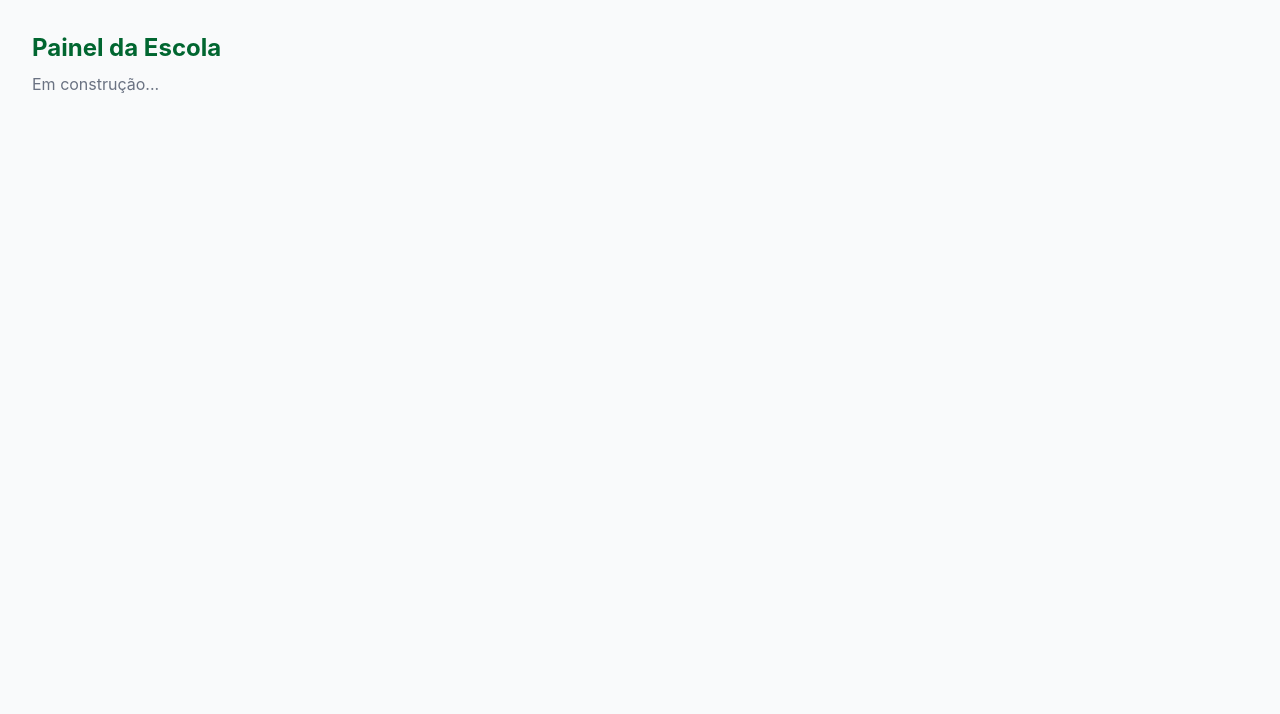
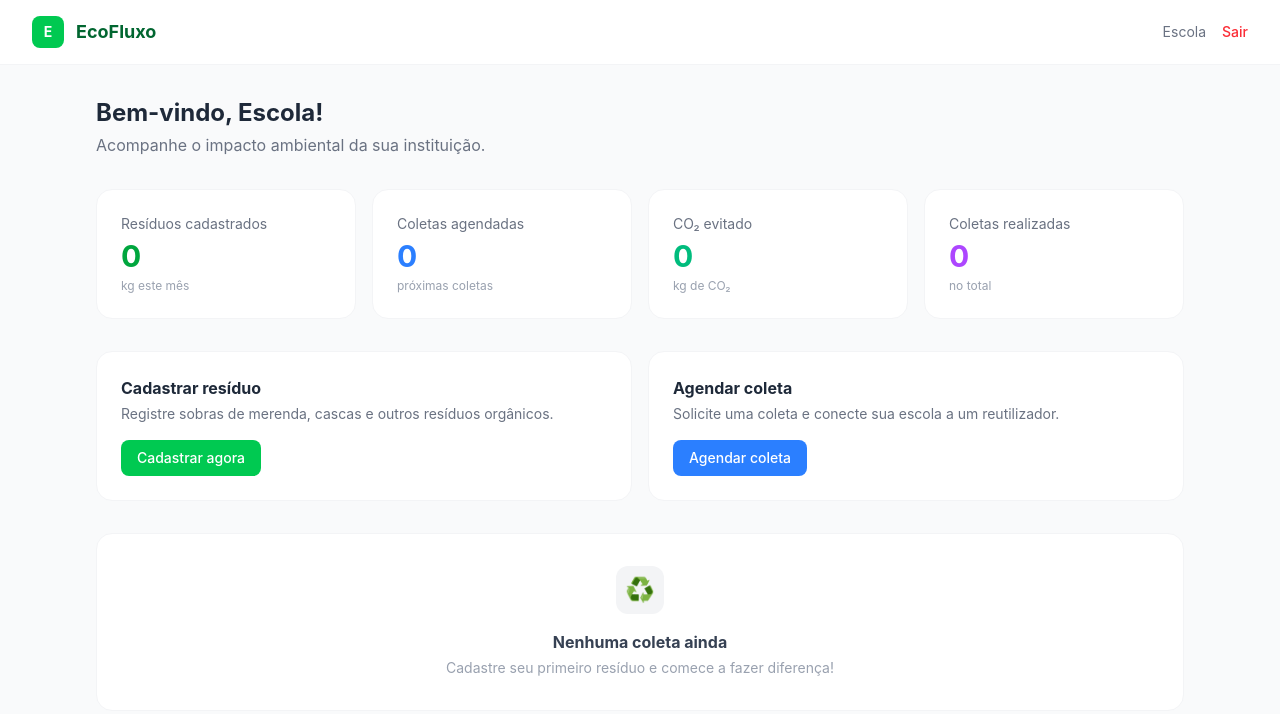
Before and after one commit to viniciusgabriel7773/Ecofluxo, a React app in the folder frontend/: page /school/dashboard in a window 1280 px wide. Shown: the top 714 px of the page. Built offline with nearby package versions, Linux system fonts and the light colour scheme; no server answers; the HTML template or start-up script is replaced by a standard one.

Commit message:
feat: dashboard da escola com cards de metricas

```diff
--- a/frontend/src/pages/school/Dashboard.jsx
+++ b/frontend/src/pages/school/Dashboard.jsx
@@ -1,8 +1,91 @@
+import { useAuth } from '../../contexts/AuthContext'
+
 function SchoolDashboard() {
+  const { user, signOut } = useAuth()
+  const nome = user?.user_metadata?.nome || 'Escola'
+
   return (
-    <div className="min-h-screen bg-gray-50 p-8">
-      <h1 className="text-2xl font-bold text-green-800">Painel da Escola</h1>
-      <p className="text-gray-500 mt-2">Em construção...</p>
+    <div className="min-h-screen bg-gray-50">
+
+      {/* Header */}
+      <header className="bg-white border-b border-gray-100 px-8 py-4 flex items-center justify-between">
+        <div className="flex items-center gap-3">
+          <div className="w-8 h-8 bg-green-500 rounded-lg flex items-center justify-center">
+            <span className="text-white text-sm font-bold">E</span>
+          </div>
+          <span className="font-bold text-green-800 text-lg">EcoFluxo</span>
+        </div>
+        <div className="flex items-center gap-4">
+          <span className="text-sm text-gray-500">{nome}</span>
+          <button
+            onClick={signOut}
+            className="text-sm text-red-500 hover:text-red-600 font-medium transition-colors"
+          >
+            Sair
+          </button>
+        </div>
+      </header>
+
+      <main className="px-8 py-8 max-w-6xl mx-auto">
+
+        {/* Boas vindas */}
+        <div className="mb-8">
+          <h1 className="text-2xl font-bold text-gray-800">Bem-vindo, {nome}!</h1>
+          <p className="text-gray-500 mt-1">Acompanhe o impacto ambiental da sua instituição.</p>
+        </div>
+
+        {/* Cards de métricas */}
+        <div className="grid grid-cols-1 md:grid-cols-2 lg:grid-cols-4 gap-4 mb-8">
+          <div className="bg-white rounded-2xl border border-gray-100 p-6">
+            <p className="text-sm text-gray-500 mb-1">Resíduos cadastrados</p>
+            <p className="text-3xl font-bold text-green-600">0</p>
+            <p className="text-xs text-gray-400 mt-1">kg este mês</p>
+          </div>
+          <div className="bg-white rounded-2xl border border-gray-100 p-6">
+            <p className="text-sm text-gray-500 mb-1">Coletas agendadas</p>
+            <p className="text-3xl font-bold text-blue-500">0</p>
+            <p className="text-xs text-gray-400 mt-1">próximas coletas</p>
+          </div>
+          <div className="bg-white rounded-2xl border border-gray-100 p-6">
+            <p className="text-sm text-gray-500 mb-1">CO₂ evitado</p>
+            <p className="text-3xl font-bold text-emerald-500">0</p>
+            <p className="text-xs text-gray-400 mt-1">kg de CO₂</p>
+          </div>
+          <div className="bg-white rounded-2xl border border-gray-100 p-6">
+            <p className="text-sm text-gray-500 mb-1">Coletas realizadas</p>
+            <p className="text-3xl font-bold text-purple-500">0</p>
+            <p className="text-xs text-gray-400 mt-1">no total</p>
+          </div>
+        </div>
+
+        {/* Ações rápidas */}
+        <div className="grid grid-cols-1 md:grid-cols-2 gap-4 mb-8">
+          <div className="bg-white rounded-2xl border border-gray-100 p-6">
+            <h2 className="font-bold text-gray-800 mb-1">Cadastrar resíduo</h2>
+            <p className="text-sm text-gray-500 mb-4">Registre sobras de merenda, cascas e outros resíduos orgânicos.</p>
+            <button className="bg-green-500 hover:bg-green-600 text-white text-sm font-medium px-4 py-2 rounded-lg transition-colors">
+              Cadastrar agora
+            </button>
+          </div>
+          <div className="bg-white rounded-2xl border border-gray-100 p-6">
+            <h2 className="font-bold text-gray-800 mb-1">Agendar coleta</h2>
+            <p className="text-sm text-gray-500 mb-4">Solicite uma coleta e conecte sua escola a um reutilizador.</p>
+            <button className="bg-blue-500 hover:bg-blue-600 text-white text-sm font-medium px-4 py-2 rounded-lg transition-colors">
+              Agendar coleta
+            </button>
+          </div>
+        </div>
+
+        {/* Histórico vazio */}
+        <div className="bg-white rounded-2xl border border-gray-100 p-8 text-center">
+          <div className="w-12 h-12 bg-gray-100 rounded-xl flex items-center justify-center mx-auto mb-4">
+            <span className="text-2xl">♻️</span>
+          </div>
+          <h3 className="font-bold text-gray-700 mb-1">Nenhuma coleta ainda</h3>
+          <p className="text-sm text-gray-400">Cadastre seu primeiro resíduo e comece a fazer diferença!</p>
+        </div>
+
+      </main>
     </div>
   )
 }
```
